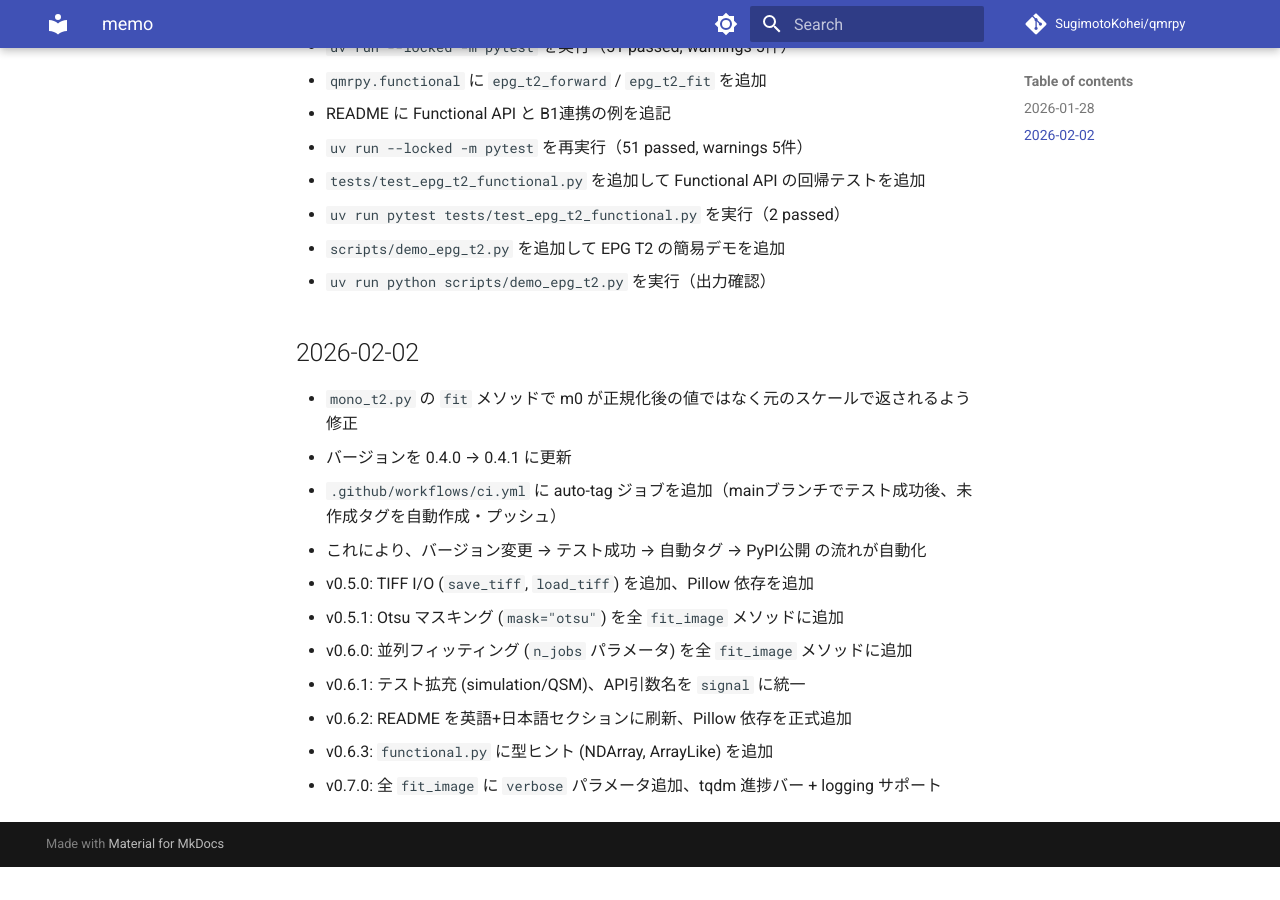
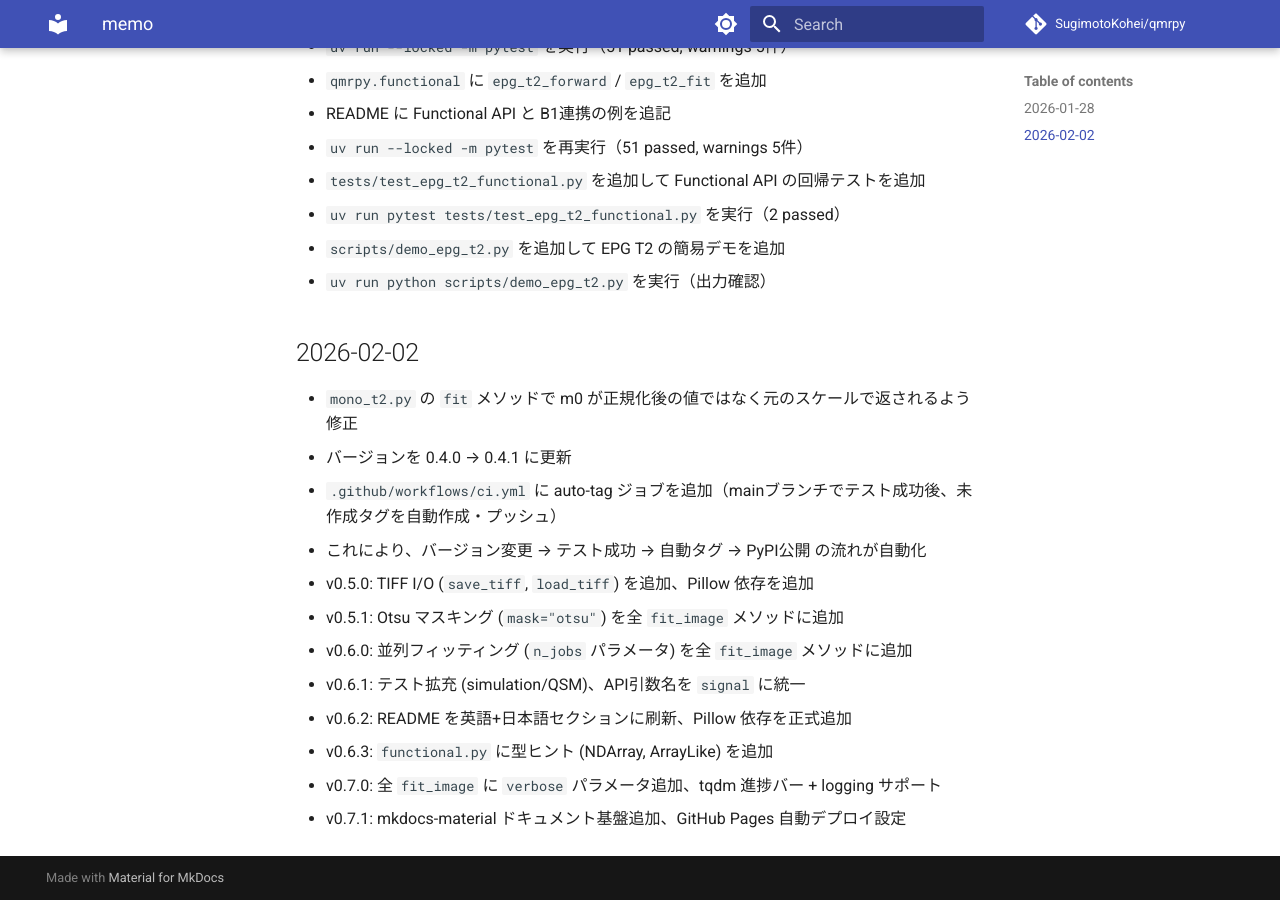
Before and after one commit to SugimotoKohei/qmrpy, an MkDocs documentation site: the page built from docs/memo.md, in a window 1280 px wide and 900 px high, scrolled down 539 px. Built offline with MkDocs 1.6.1 and Material for MkDocs 9.7.7, drawn with Linux system fonts in a browser that asks for light colours; comment, search, counter and statistics services are not loaded; before the commit the page ends 1406 px from its top, so only the background shows below that.

```diff
--- a/docs/memo.md
+++ b/docs/memo.md
@@ -29,3 +29,4 @@
 - v0.6.2: README を英語+日本語セクションに刷新、Pillow 依存を正式追加
 - v0.6.3: `functional.py` に型ヒント (NDArray, ArrayLike) を追加
 - v0.7.0: 全 `fit_image` に `verbose` パラメータ追加、tqdm 進捗バー + logging サポート
+- v0.7.1: mkdocs-material ドキュメント基盤追加、GitHub Pages 自動デプロイ設定
```
Also changed, not shown: 1 other file.
